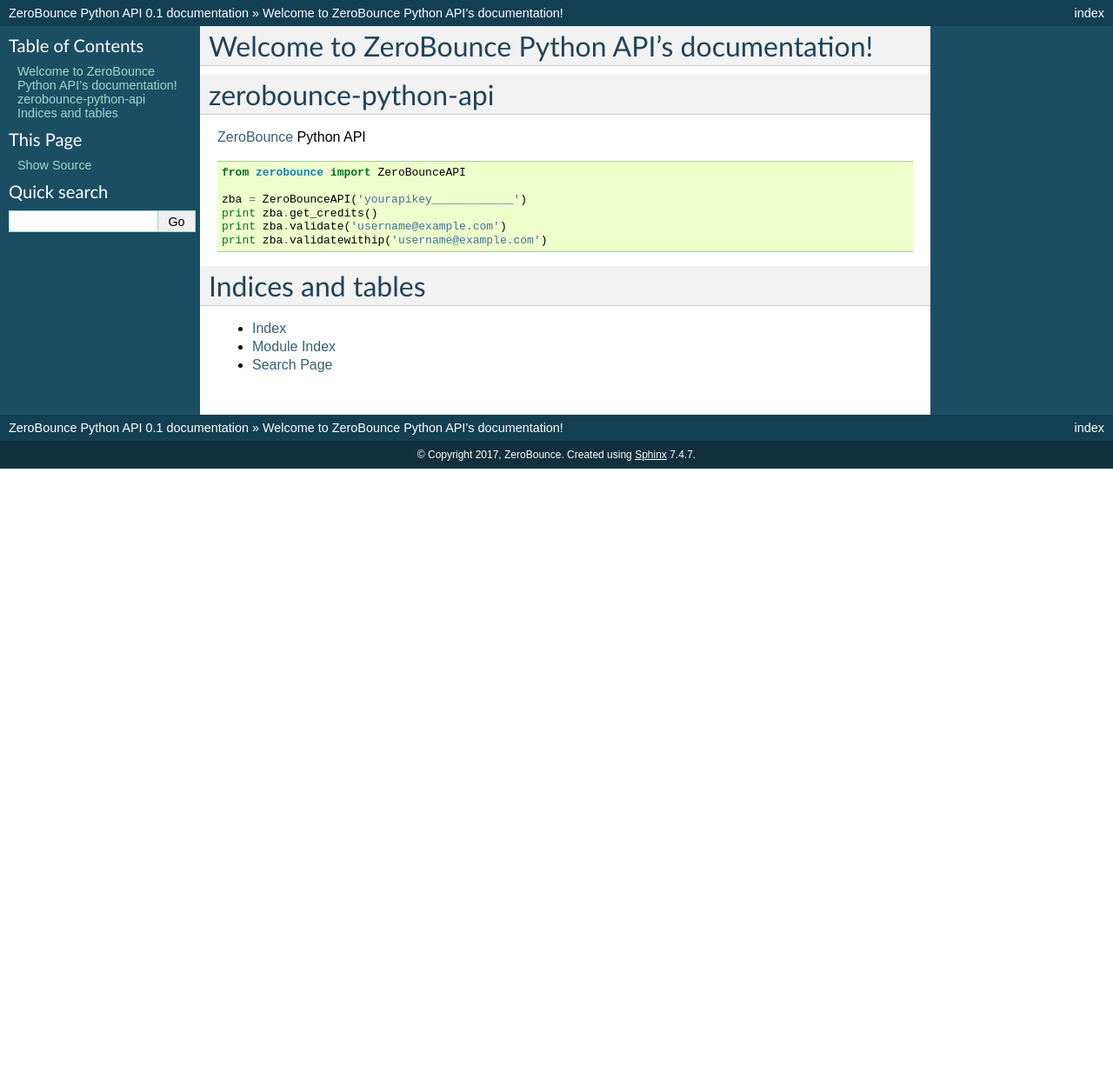
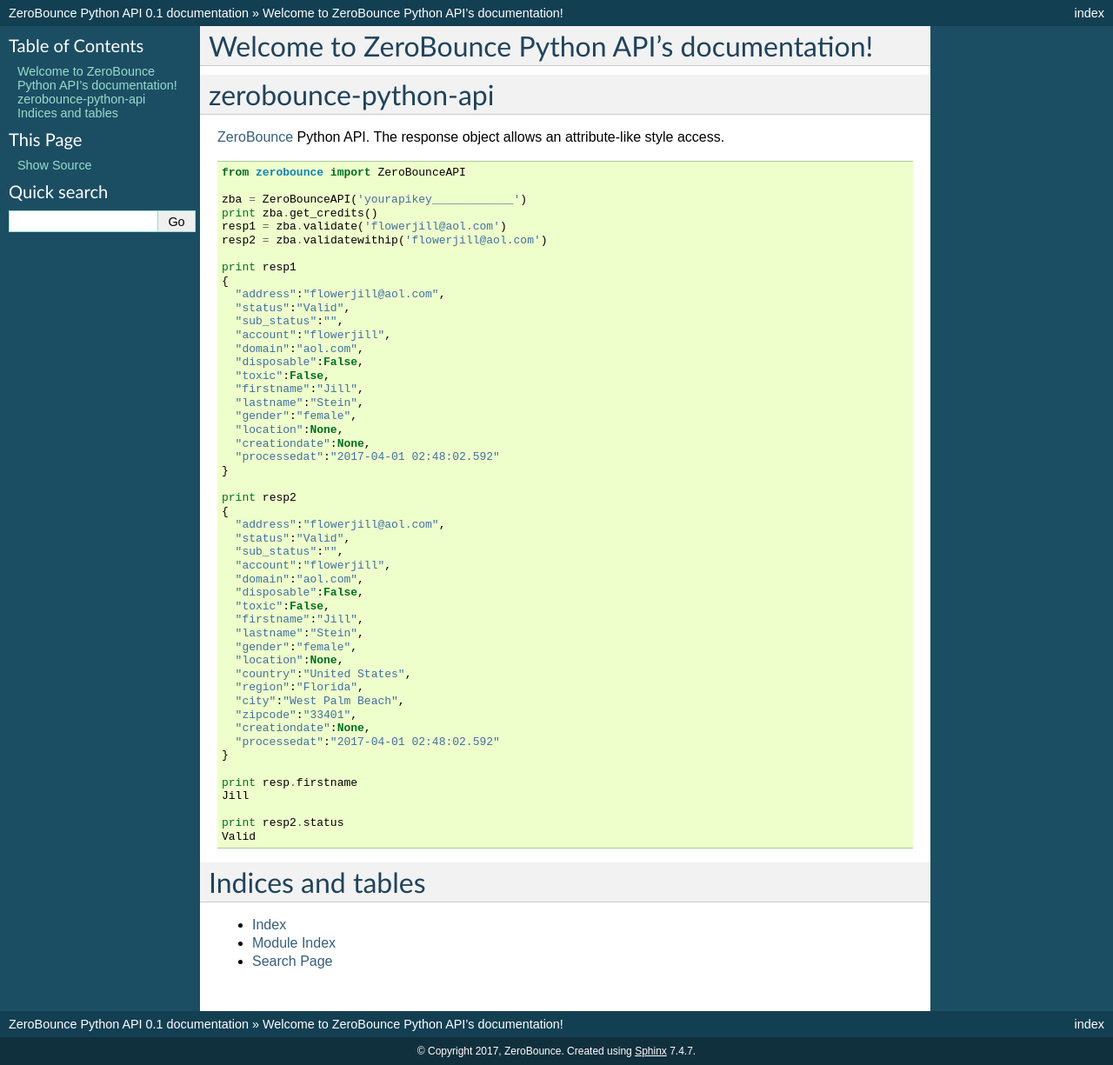
Before and after one commit to zerobounce/zerobounce-python-api-v1, a Sphinx documentation site: the page built from docs/index.rst, in a window 1280 px wide. Shown: the whole page at 87% size. Built offline with Sphinx 7.4.7, drawn with Linux system fonts in a browser that asks for light colours; before the commit the page ends 900 px from its top, so only the background shows below that.

Commit message:
update docs

```diff
--- a/docs/index.rst
+++ b/docs/index.rst
@@ -9,7 +9,9 @@
 zerobounce-python-api
 =====================
 
-`ZeroBounce <https://www.zerobounce.net>`__ Python API
+`ZeroBounce <https://www.zerobounce.net>`__ Python API.
+The response object allows an attribute-like style access.
+
 
 .. code:: python
 
@@ -17,8 +19,52 @@
 
     zba = ZeroBounceAPI('yourapikey____________')
     print zba.get_credits()
-    print zba.validate('username@example.com')
-    print zba.validatewithip('username@example.com')
+    resp1 = zba.validate('flowerjill@aol.com')
+    resp2 = zba.validatewithip('flowerjill@aol.com')
+
+    print resp1
+    {
+      "address":"flowerjill@aol.com",
+      "status":"Valid",
+      "sub_status":"",
+      "account":"flowerjill",
+      "domain":"aol.com",
+      "disposable":False,
+      "toxic":False,
+      "firstname":"Jill",
+      "lastname":"Stein",
+      "gender":"female",
+      "location":None,
+      "creationdate":None,
+      "processedat":"2017-04-01 02:48:02.592"
+    }
+
+    print resp2
+    {
+      "address":"flowerjill@aol.com",
+      "status":"Valid",
+      "sub_status":"",
+      "account":"flowerjill",
+      "domain":"aol.com",
+      "disposable":False,
+      "toxic":False,
+      "firstname":"Jill",
+      "lastname":"Stein",
+      "gender":"female",
+      "location":None,
+      "country":"United States",
+      "region":"Florida",
+      "city":"West Palm Beach",
+      "zipcode":"33401",
+      "creationdate":None,
+      "processedat":"2017-04-01 02:48:02.592"
+    }
+
+    print resp.firstname
+    Jill
+
+    print resp2.status
+    Valid
 
 .. toctree::
    :maxdepth: 2
```
